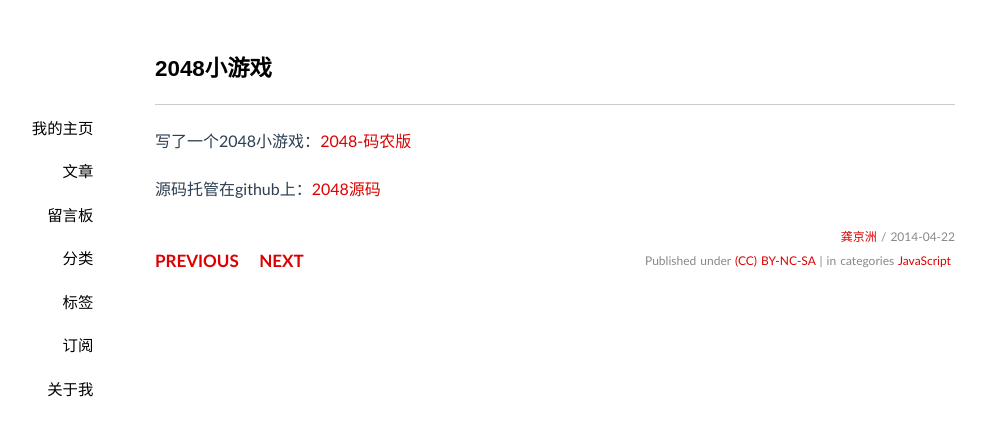
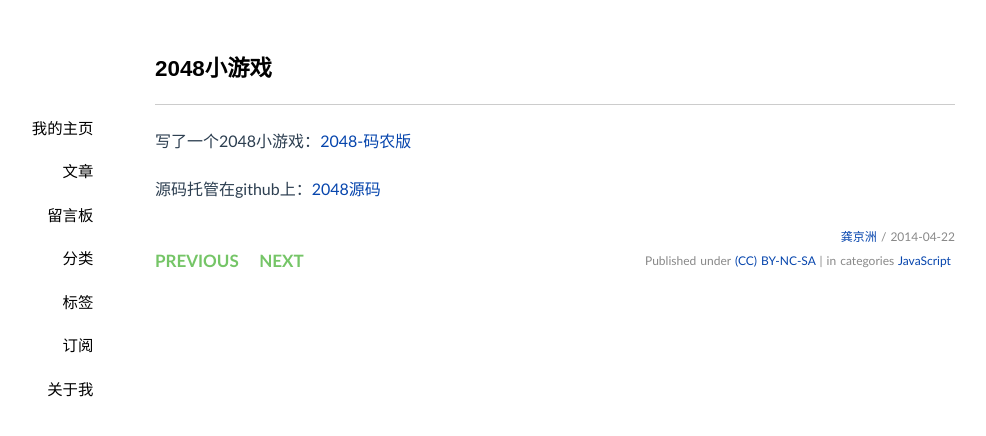
Before and after one commit to jzoe/post, a Jekyll site: the page built from _posts/2014-04-22-my2048.md, in a window 1280 px wide. Shown: the top 436 px of the page, without its empty margins (85-1071 px from the left). Built offline with Jekyll 4.4.1, drawn with Linux system fonts in a browser that asks for light colours; Markdown is read by kramdown in place of the engine named in the settings; comment, search, counter and statistics services are not loaded.

Commit message:
fix bugs

```diff
--- a/media/css/style.css
+++ b/media/css/style.css
@@ -18,8 +18,17 @@ body{font-size:14px;word-spacing:1px;
 margin-right:auto;
         font-family:"Galdeano","Hiragino Sans GB","Microsoft YaHei",Trebuchet,"Trebuchet MS",Tahoma,"Lucida Grande","Lucida Sans Unicode",Verdana,sans-serif;color:#2C3E50;}
 *{border:none;outline:none;}
+/*
 a{color:#dd0000;text-decoration:none;}
 a:hover{color:#333333;text-decoration:underline;}
+*/
+a{ color: #0645ad; text-decoration:none;}
+a:visited{ color: #0b0080; }
+a:hover{ color: #06e; }
+a:active{ color:#faa700; }
+a:focus{ outline: thin dotted; }
+a:hover, a:active{ outline: 0; }
+
 hr{margin:.7em 0;border-top:1px dashed #d0d0d0;border-bottom:1px dashed #f9f9f9;}
 p{padding:.5em 0;margin:.5em 0;}
 li{padding: .2em 2em;}
@@ -49,7 +58,7 @@ td, th { padding:5px 10px; border:1px solid #886; background:#efefef; }
 .listing-item time{color:#999999;}
 .listing-seperator{font-weight:bold;}
 .meta{text-align:right;font-size:12px;color:#888;}
-.pageNav{font-weight:bold;font-size:17px;}
+.pageNav{font-weight:bold;font-size:17px;color:#75C567;}
 .pageNavInvalid{font-weight:bold;font-size:17px;color:#D0D0D0;}
 header{padding:.5em 0;border-bottom: 1px solid #cccccc;}
 nav{font-family:"Electrolize",sans-serif;font-size:1.1em;text-transform:uppercase;float:left;margin-left:-12em;width:9em;text-align:right;}
```
